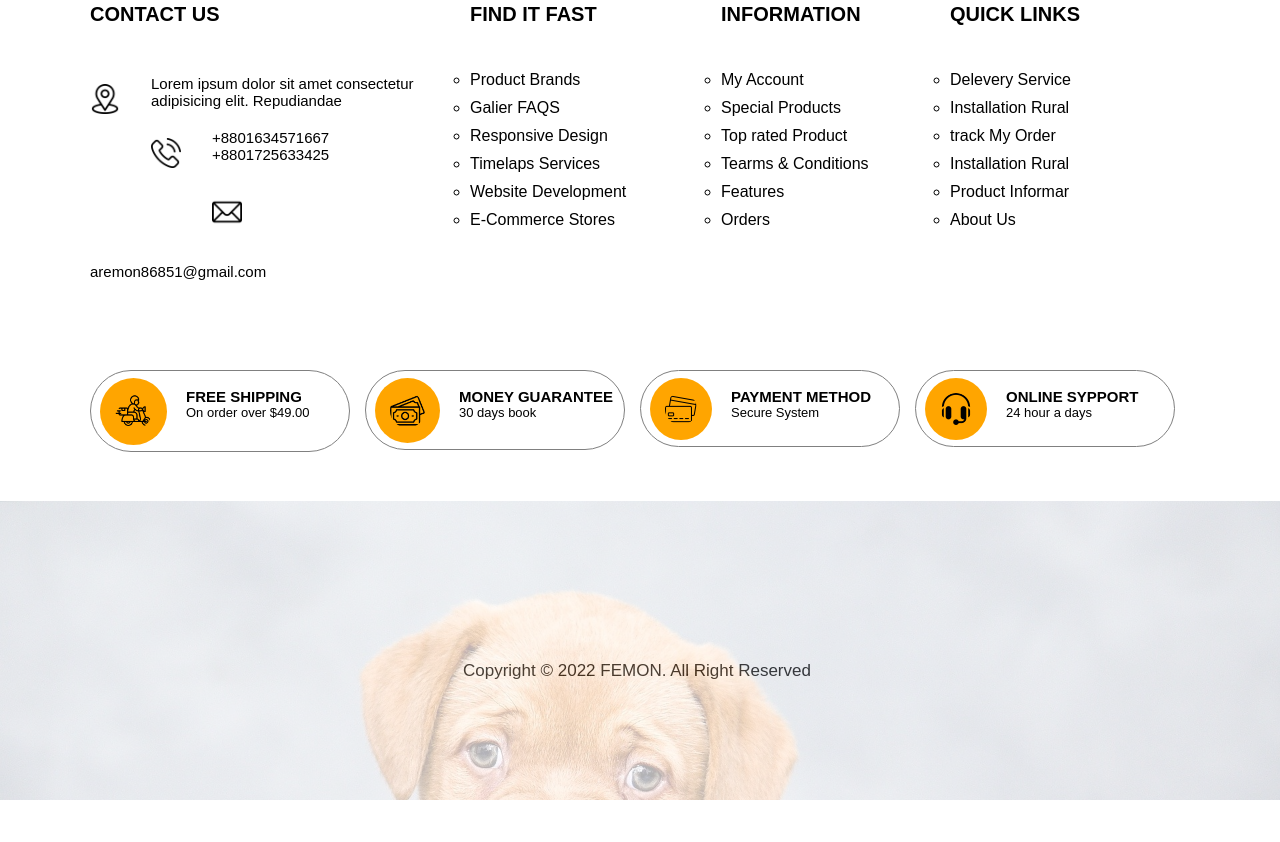
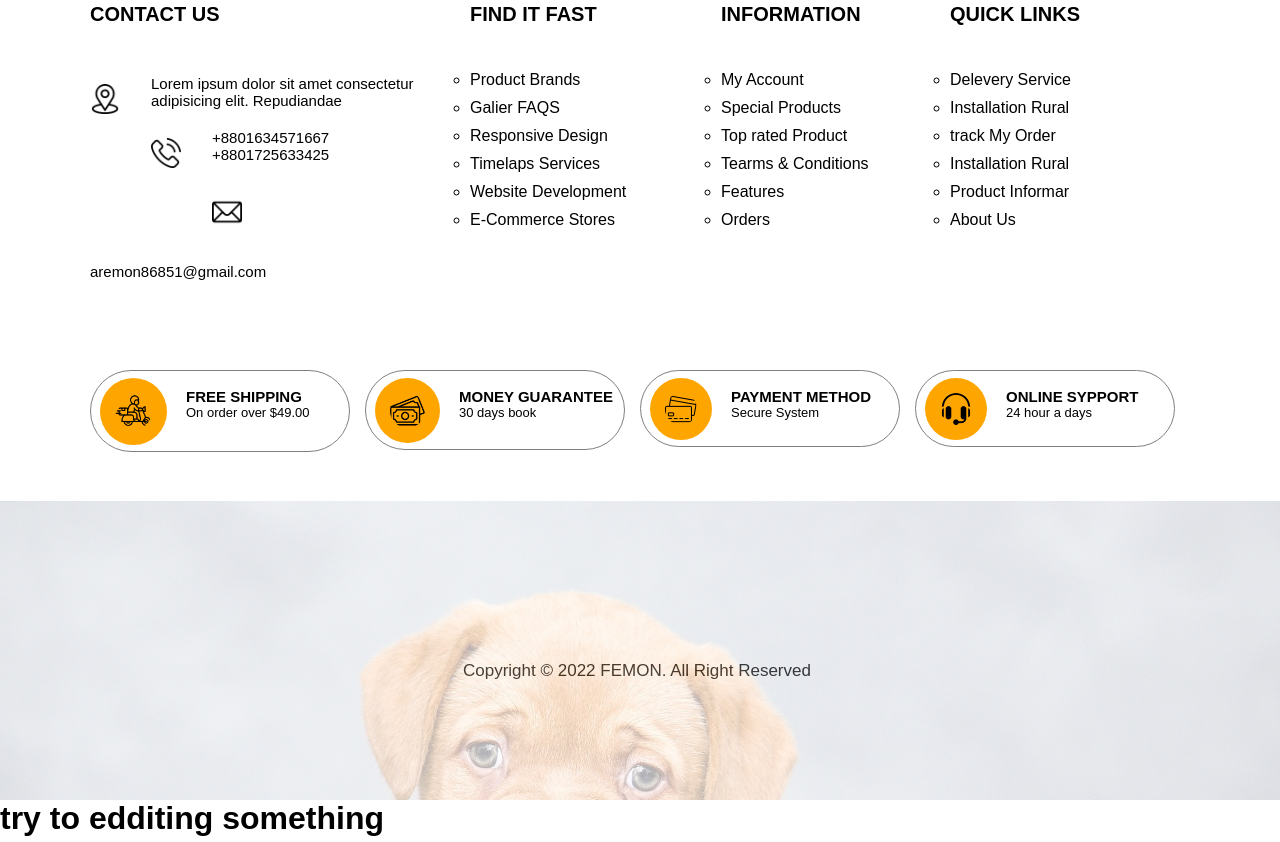
Before and after one commit to aremon86851/ecommerce-, a plain HTML site: page index.html in a window 1280 px wide. Shown: the part 3548-4390 px from the top of the page. Before the commit the page ends 4353 px from the top, so only its background shows below. Drawn offline with nearby package versions, Linux system fonts and the light colour scheme; a web font is replaced by a local one.

Commit message:
try to eddit something new

```diff
--- a/index.html
+++ b/index.html
@@ -359,6 +359,7 @@
     </div>
     <div class="full_end_footer">
     </div>
+    <h1>try to edditing something</h1>
 </body>
 
 </html>
```
